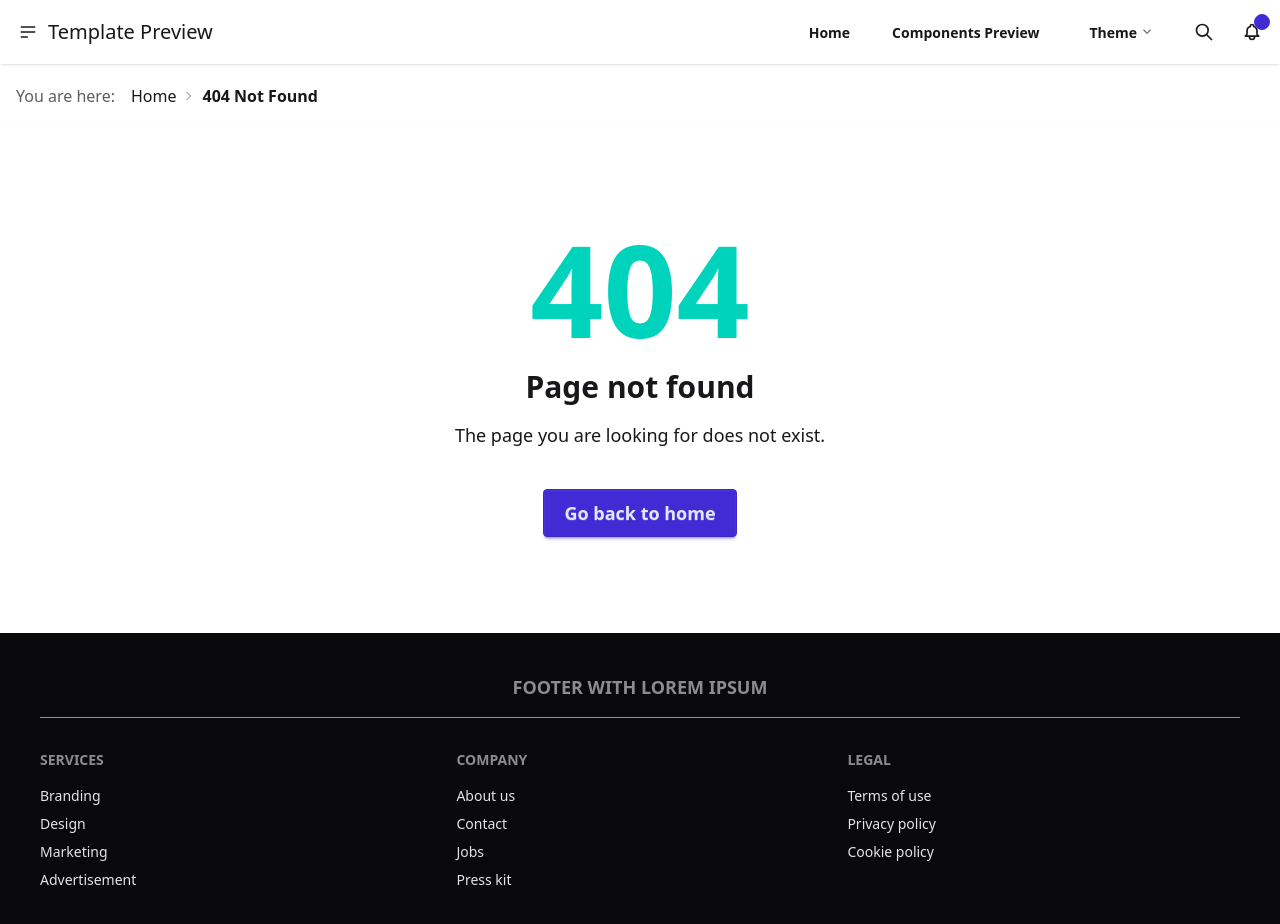
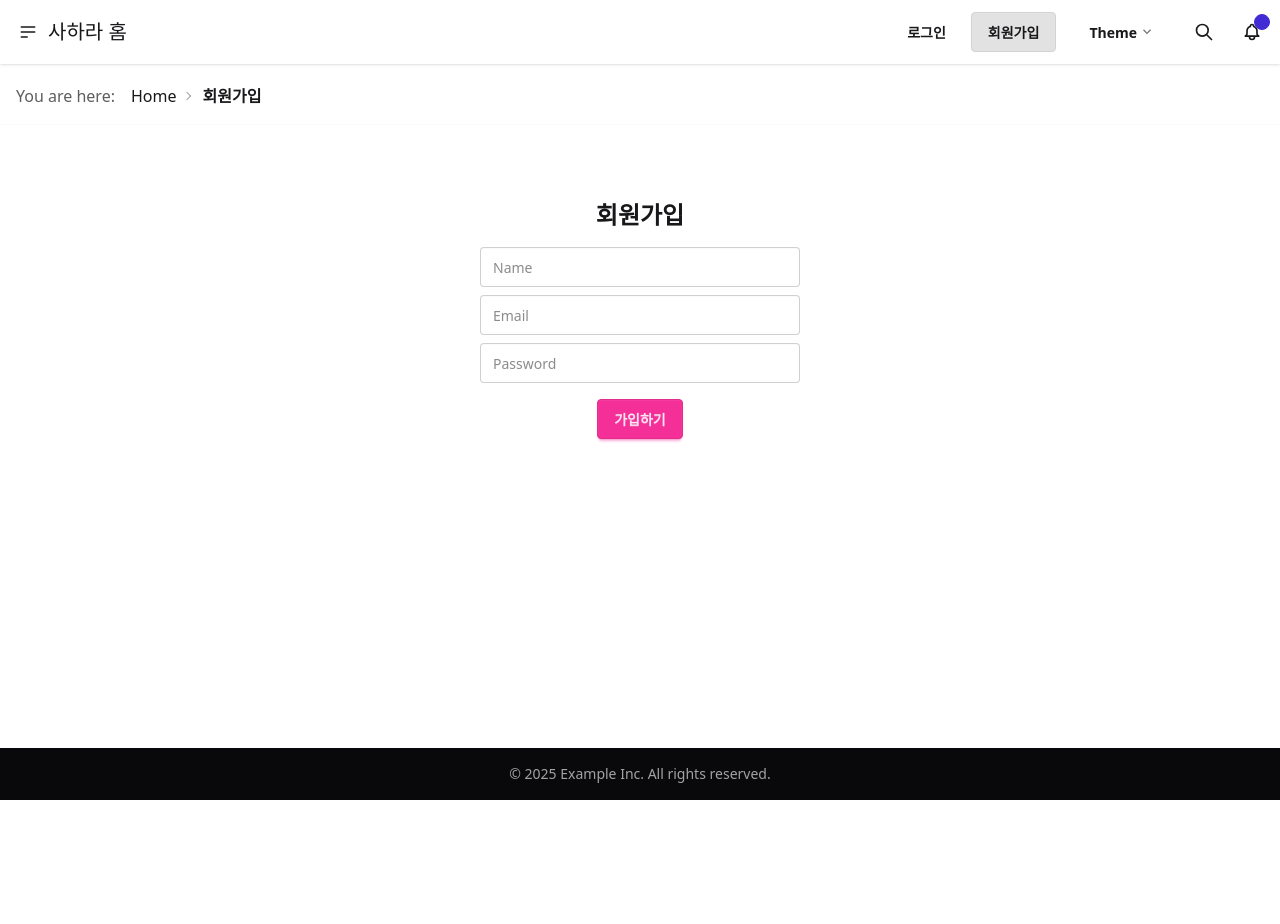
Before and after one commit to mrjung72/my-vite-vue3-sass-tailwind-app, a Vue app: page /register in a window 1280 px wide. Shown: the top 924 px of the page. After the commit the page ends 800 px from the top, so only its background shows below. Built offline with nearby package versions, Linux system fonts and the light colour scheme.

Commit message:
회원가입/로그인/회원목록 페이지 추가적용용

```diff
--- a/package.json
+++ b/package.json
@@ -15,6 +15,7 @@
     "preview": "vite preview"
   },
   "dependencies": {
+    "pinia": "^3.0.2",
     "vue": "^3.5.13",
     "vue-router": "^4.5.0"
   },
--- a/src/components/TheFooter.vue
+++ b/src/components/TheFooter.vue
@@ -3,31 +3,13 @@
 </script>
 
 <template>
-	<footer class="bg-neutral text-neutral-content p-10">
-		<h4 class="footer-title text-center border-b border-base-300 border-b-dashed pb-4 mb-8">Footer with lorem ipsum</h4>
-		<div class="footer sm:footer-horizontal">
-			<nav>
-				<h6 class="footer-title">Services</h6>
-				<a class="link link-hover">Branding</a>
-				<a class="link link-hover">Design</a>
-				<a class="link link-hover">Marketing</a>
-				<a class="link link-hover">Advertisement</a>
-			</nav>
-			<nav>
-				<h6 class="footer-title">Company</h6>
-				<a class="link link-hover">About us</a>
-				<a class="link link-hover">Contact</a>
-				<a class="link link-hover">Jobs</a>
-				<a class="link link-hover">Press kit</a>
-			</nav>
-			<nav>
-				<h6 class="footer-title">Legal</h6>
-				<a class="link link-hover">Terms of use</a>
-				<a class="link link-hover">Privacy policy</a>
-				<a class="link link-hover">Cookie policy</a>
-			</nav>
-		</div>
-	</footer>
+  <footer
+    class="bg-neutral text-neutral-content px-6 py-4 w-full fixed bottom-0 left-0 flex justify-center"
+  >
+    <div class="max-w-md w-full text-center text-sm">
+      <p class="opacity-70">© 2025 Example Inc. All rights reserved.</p>
+    </div>
+  </footer>
 </template>
 
 <style scoped lang="scss">
--- a/src/components/TheHeader.vue
+++ b/src/components/TheHeader.vue
@@ -4,7 +4,7 @@ import ThemeControllerMini from "@/components/ThemeControllerMini.vue";
 import Breadcrumbs from "@/components/Breadcrumbs.vue";
 
 const router = useRouter();
-const title = 'Template Preview';
+const title = '사하라 홈';
 </script>
 
 <template>
@@ -19,9 +19,7 @@ const title = 'Template Preview';
 				<ul
 					tabindex="0"
 					class="menu menu-lg dropdown-content bg-base-100 rounded-box z-1 mt-3 w-52 p-2 shadow">
-					<li><a>Homepage</a></li>
-					<li><a>Portfolio</a></li>
-					<li><a>About</a></li>
+					<li><a href="/users">회원목록</a></li>
 				</ul>
 			</div>
 		</div>
@@ -30,16 +28,16 @@ const title = 'Template Preview';
 		</div>
 		<div class="inline-flex flex-none gap-x-2">
 			<router-link
-				:to="{ name: 'home' }"
+				:to="{ name: 'login' }"
 				class="btn btn-ghost"
-				:class="{ 'btn-active': router.currentRoute.value.name === 'home' }"
-			>Home</router-link>
+				:class="{ 'btn-active': router.currentRoute.value.name === 'login' }"
+			>로그인</router-link>
 
 			<router-link
-				:to="{ name: 'componentsPreview' }"
+				:to="{ name: 'register' }"
 				class="btn btn-ghost"
-				:class="{ 'btn-active': router.currentRoute.value.name === 'componentsPreview' }"
-			>Components Preview</router-link>
+				:class="{ 'btn-active': router.currentRoute.value.name === 'register' }"
+			>회원가입</router-link>
 
 			<ThemeControllerMini class="mx-2"/>
 
--- a/src/main.js
+++ b/src/main.js
@@ -2,7 +2,9 @@ import { createApp } from 'vue';
 import router from "@/router/index.js";
 import App from './App.vue';
 import './assets/styles/main.scss';
+import { createPinia } from 'pinia'
 
 createApp(App)
 	.use(router)
+	.use(createPinia())
 	.mount('#app');
--- a/src/router/routes.js
+++ b/src/router/routes.js
@@ -5,7 +5,7 @@ export default [
 		path: '/',
 		name: 'home',
 		component: HomeView,
-		meta: { title: 'Home' },
+		meta: { title: '홈' },
 	},
 	{
 		path: '/preview',
@@ -20,5 +20,23 @@ export default [
 		name: 'notFound',
 		component: () => import('@/views/NotFoundView.vue'),
 		meta: { title: '404 Not Found' },
+	},
+	{
+		path: '/login',
+		name: 'login',
+		component: () => import('@/views/LoginView.vue'),
+		meta: { title: '로그인' },
+	},
+	{
+		path: '/register',
+		name: 'register',
+		component: () => import('@/views/RegisterView.vue'),
+		meta: { title: '회원가입' },
+	},
+	{
+		path: '/users',
+		name: 'users',
+		component: () => import('@/views/UserListView.vue'),
+		meta: { title: '회원목록' },
 	}
 ];
--- /dev/null
+++ b/src/stores/auth.js
@@ -0,0 +1,18 @@
+import { defineStore } from 'pinia'
+
+export const useAuthStore = defineStore('auth', {
+  state: () => ({
+    user: null,
+    users: [] // 가입한 사용자 목록 저장용
+  }),
+  actions: {
+    login(email, password) {
+      const found = this.users.find(u => u.email === email && u.password === password)
+      if (found) this.user = found
+      else alert('사용자를 찾을 수 없습니다.')
+    },
+    register(user) {
+      this.users.push({ ...user, id: Date.now() })
+    }
+  }
+})
--- /dev/null
+++ b/src/views/DefaltHomeView.vue
@@ -0,0 +1,68 @@
+<script setup>
+import TemplatePackages from "@/components/Home/TemplatePackages.vue";
+import ThemeController from "@/components/Home/ThemeController.vue";
+import ComponentsPreview from "@/components/Home/ComponentsPreview.vue";
+import Guide from "@/components/Home/Guide.vue";
+
+const title = document.title;
+const currentHostname = window.location.hostname;
+const demoHostname = "tpl-vue3-tailwind4-daisyui5.brown.sk";
+const githubRepo = "https://github.com/martinille/starter-template-vite-vue3-sass-tailwind4-daisyui5";
+</script>
+
+<template>
+	<!-- Title -->
+	<div class="container-center text-center">
+		<h1 class="mb-8">🚀 {{ title }}</h1>
+		<div class="text-base-content/70 mb-10">
+			<p>Welcome! This starter template is designed to provide a pre-configured setup. It allows you to start by editing Vue components using Tailwind CSS and DaisyUI for styling.</p>
+			<p>Vite, Vue 3, Sass, Tailwind CSS 4, and DaisyUI 5 included. <b>Vue Router is also included and configured</b>, you could try navigating to another page or to <router-link :to="{ path: '/non-existing/route' }" class="link">a page that does not exist</router-link>.</p>
+		</div>
+	</div>
+
+	<!-- Banner -->
+	<div class="mb-10 text-center">
+		<div class="badge-soft badge badge-lg h-auto p-1 mb-4" v-if="currentHostname !== demoHostname">
+			🌐 Check out live demo: <a :href="`https://${ demoHostname }`" class="link">https://{{ demoHostname }}</a>
+		</div>
+		<br>
+		<div class="badge-soft badge badge-lg h-auto p-1 mb-4">
+			<svg class="size-5" viewBox="0 -3.5 256 256" xmlns="http://www.w3.org/2000/svg" preserveAspectRatio="xMinYMin meet">
+				<g fill="currentColor">
+					<path d="M127.505 0C57.095 0 0 57.085 0 127.505c0 56.336 36.534 104.13 87.196 120.99 6.372 1.18 8.712-2.766 8.712-6.134 0-3.04-.119-13.085-.173-23.739-35.473 7.713-42.958-15.044-42.958-15.044-5.8-14.738-14.157-18.656-14.157-18.656-11.568-7.914.872-7.752.872-7.752 12.804.9 19.546 13.14 19.546 13.14 11.372 19.493 29.828 13.857 37.104 10.6 1.144-8.242 4.449-13.866 8.095-17.05-28.32-3.225-58.092-14.158-58.092-63.014 0-13.92 4.981-25.295 13.138-34.224-1.324-3.212-5.688-16.18 1.235-33.743 0 0 10.707-3.427 35.073 13.07 10.17-2.826 21.078-4.242 31.914-4.29 10.836.048 21.752 1.464 31.942 4.29 24.337-16.497 35.029-13.07 35.029-13.07 6.94 17.563 2.574 30.531 1.25 33.743 8.175 8.929 13.122 20.303 13.122 34.224 0 48.972-29.828 59.756-58.22 62.912 4.573 3.957 8.648 11.717 8.648 23.612 0 17.06-.148 30.791-.148 34.991 0 3.393 2.295 7.369 8.759 6.117 50.634-16.879 87.122-64.656 87.122-120.973C255.009 57.085 197.922 0 127.505 0"/>
+					<path d="M47.755 181.634c-.28.633-1.278.823-2.185.389-.925-.416-1.445-1.28-1.145-1.916.275-.652 1.273-.834 2.196-.396.927.415 1.455 1.287 1.134 1.923M54.027 187.23c-.608.564-1.797.302-2.604-.589-.834-.889-.99-2.077-.373-2.65.627-.563 1.78-.3 2.616.59.834.899.996 2.08.36 2.65M58.33 194.39c-.782.543-2.06.034-2.849-1.1-.781-1.133-.781-2.493.017-3.038.792-.545 2.05-.055 2.85 1.07.78 1.153.78 2.513-.019 3.069M65.606 202.683c-.699.77-2.187.564-3.277-.488-1.114-1.028-1.425-2.487-.724-3.258.707-.772 2.204-.555 3.302.488 1.107 1.026 1.445 2.496.7 3.258M75.01 205.483c-.307.998-1.741 1.452-3.185 1.028-1.442-.437-2.386-1.607-2.095-2.616.3-1.005 1.74-1.478 3.195-1.024 1.44.435 2.386 1.596 2.086 2.612M85.714 206.67c.036 1.052-1.189 1.924-2.705 1.943-1.525.033-2.758-.818-2.774-1.852 0-1.062 1.197-1.926 2.721-1.951 1.516-.03 2.758.815 2.758 1.86M96.228 206.267c.182 1.026-.872 2.08-2.377 2.36-1.48.27-2.85-.363-3.039-1.38-.184-1.052.89-2.105 2.367-2.378 1.508-.262 2.857.355 3.049 1.398"/>
+				</g>
+			</svg>
+			GitHub repository: <a :href="githubRepo" class="link">{{ githubRepo }}</a>
+		</div>
+	</div>
+
+
+	<!-- Packages -->
+	<div class="bg-base-300 text-base-content text-center mb-10">
+		<div class="container-center pb-4">
+			<TemplatePackages/>
+		</div>
+	</div>
+
+	<!-- Theme Controller -->
+	<div class="container-center text-center">
+		<ThemeController class="mb-10"/>
+	</div>
+
+	<!-- Components Preview -->
+	<div class="bg-base-300 text-base-content mb-10">
+		<div class="container-center py-10">
+			<ComponentsPreview/>
+		</div>
+	</div>
+
+	<!-- Guide -->
+	<div class="container-center">
+		<Guide/>
+	</div>
+</template>
+
+<style scoped lang="scss">
+
+</style>
--- /dev/null
+++ b/src/views/LoginView.vue
@@ -0,0 +1,24 @@
+<template>
+  <div class="flex flex-col items-center mt-10">
+    <h2 class="text-2xl font-bold mb-4">로그인</h2>
+    <input v-model="email" class="input input-bordered mb-2" placeholder="Email" />
+    <input v-model="password" class="input input-bordered mb-4" type="password" placeholder="Password" />
+    <button class="btn btn-primary" @click="login">로그인</button>
+  </div>
+</template>
+
+<script setup>
+import { ref } from 'vue'
+import { useRouter } from 'vue-router'
+import { useAuthStore } from '../stores/auth'
+
+const email = ref('')
+const password = ref('')
+const router = useRouter()
+const authStore = useAuthStore()
+
+function login() {
+  authStore.login(email.value, password.value)
+  router.push('/users')
+}
+</script>
--- /dev/null
+++ b/src/views/RegisterView.vue
@@ -0,0 +1,26 @@
+<template>
+  <div class="flex flex-col items-center mt-10">
+    <h2 class="text-2xl font-bold mb-4">회원가입</h2>
+    <input v-model="name" class="input input-bordered mb-2" placeholder="Name" />
+    <input v-model="email" class="input input-bordered mb-2" placeholder="Email" />
+    <input v-model="password" class="input input-bordered mb-4" type="password" placeholder="Password" />
+    <button class="btn btn-secondary" @click="register">가입하기</button>
+  </div>
+</template>
+
+<script setup>
+import { ref } from 'vue'
+import { useRouter } from 'vue-router'
+import { useAuthStore } from '../stores/auth'
+
+const name = ref('')
+const email = ref('')
+const password = ref('')
+const router = useRouter()
+const authStore = useAuthStore()
+
+function register() {
+  authStore.register({ name: name.value, email: email.value, password: password.value })
+  router.push('/login')
+}
+</script>
--- /dev/null
+++ b/src/views/UserListView.vue
@@ -0,0 +1,28 @@
+<template>
+  <div class="p-6">
+    <h2 class="text-xl font-semibold mb-4">회원 목록</h2>
+    <div class="grid gap-2">
+      <div
+        v-for="user in users"
+        :key="user.id"
+        class="p-4 bg-base-100 shadow rounded"
+      >
+        {{ user.name }} ({{ user.email }})
+      </div>
+    </div>
+  </div>
+</template>
+
+<script setup>
+import { ref, onMounted } from 'vue'
+
+// 샘플 사용자 목록
+const users = ref([])
+
+onMounted(() => {
+  users.value = [
+    { id: 1, name: '홍길동', email: 'hong@example.com' },
+    { id: 2, name: '김철수', email: 'kim@example.com' },
+  ]
+})
+</script>
```
Also changed, not shown: 1 other file (tests, documents, lock files or other folders).
